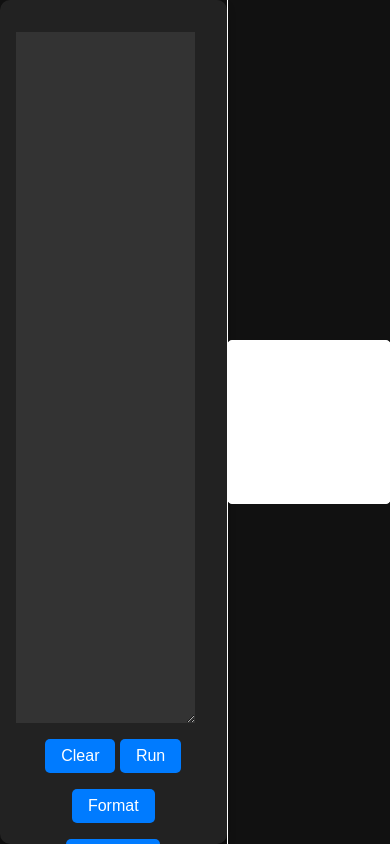
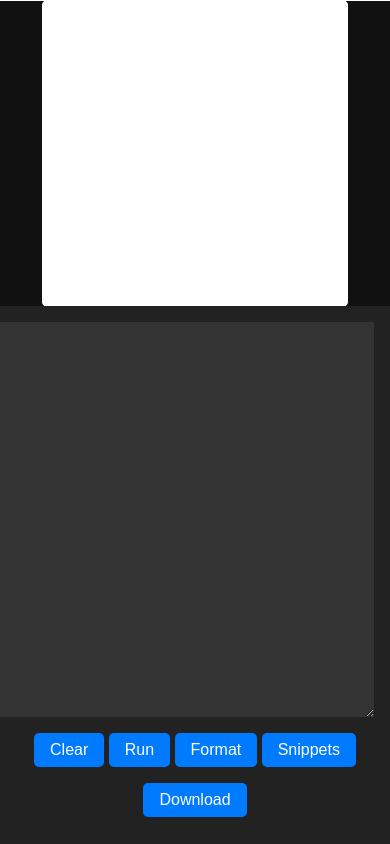
Before and after one commit to shylesh128/animation-portfolio, a plain HTML site: page canva/index.html in a window 390 px wide. Drawn offline with Linux system fonts and the light colour scheme.

Commit message:
canva responsive

```diff
--- a/canva/index.html
+++ b/canva/index.html
@@ -26,7 +26,7 @@
           <button onclick="refreshCanvas()">Run</button>
           <button onclick="formatCode()">Format</button>
           <button onclick="showSuggestionsToggle()">Snippets</button>
-          <button onclick="downloadCanvas()">Download Canvas</button>
+          <button onclick="downloadCanvas()">Download</button>
         </div>
       </div>
       <div id="canvas-container">
--- a/canva/style.css
+++ b/canva/style.css
@@ -118,3 +118,30 @@ body {
 #searchInput::placeholder {
   color: #aaa;
 }
+
+@media (max-width: 768px) {
+  #container {
+    display: flex;
+    flex-direction: column-reverse;
+    align-items: stretch;
+  }
+
+  #code-editor {
+    flex: 0 0 60vh; /* Adjust this value to the desired height of the editor section */
+    height: 60vh; /* Adjust this value to the desired height of the editor section */
+    border-radius: 0;
+    box-shadow: none;
+    padding: 1rem;
+  }
+
+  #code-editor textarea {
+    min-height: 45vh; /* Adjust this value to the desired height of the textarea */
+    max-height: 45vh; /* Adjust this value to the desired height of the textarea */
+  }
+
+  #canvas-container {
+    flex: 1;
+    border-left: none;
+    border-top: 1px solid #fff;
+  }
+}
```
